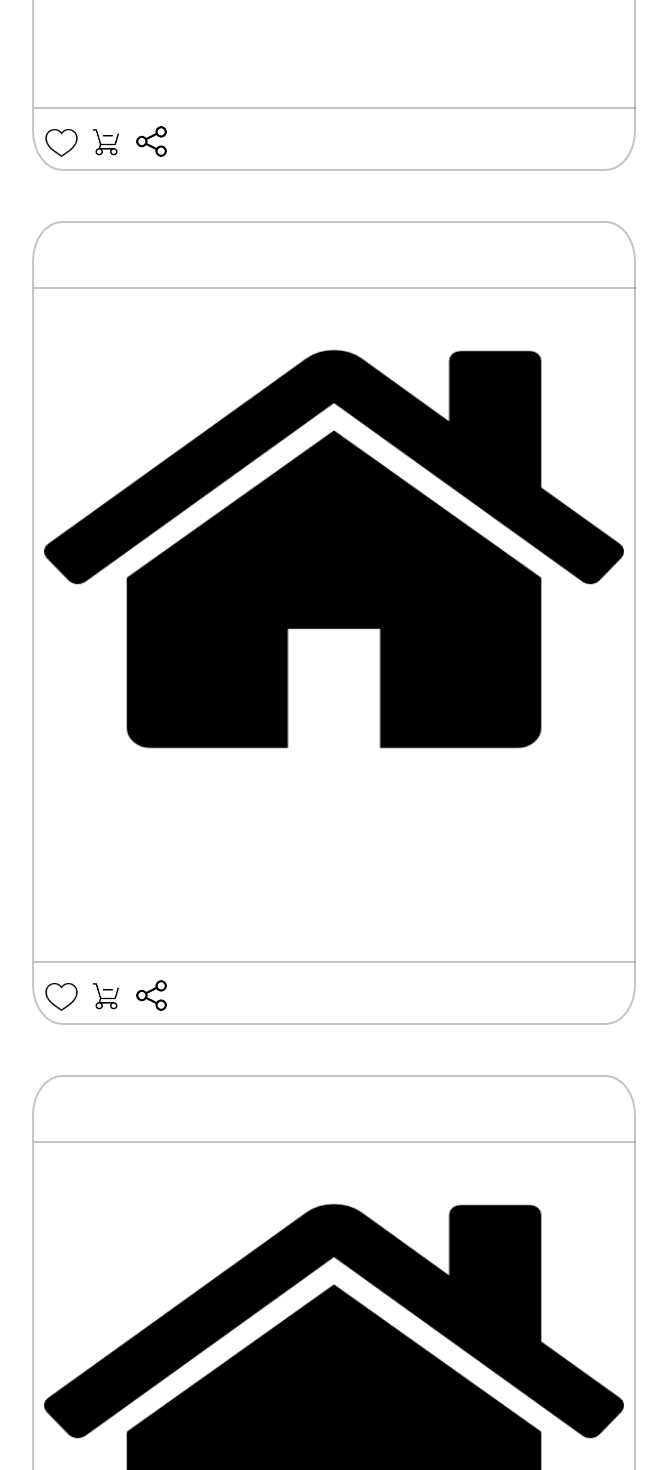
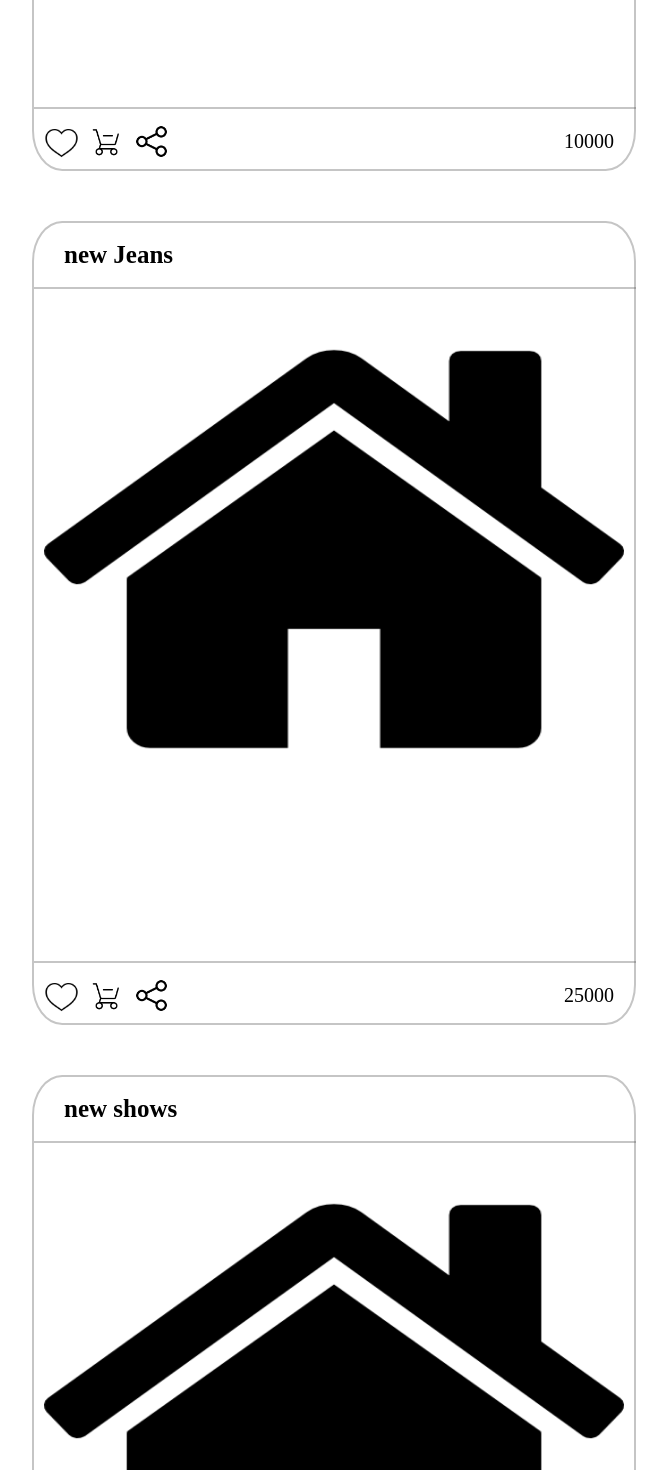
Before and after one commit to yechannam/shopstar, a React (Create React App) app: page / in a window 1280 px wide. Shown: the part 820-2290 px from the top of the page, without its empty margins (346-1013 px from the left). Built offline with nearby package versions, Linux system fonts and the light colour scheme.

Commit message:
ADD: json to postList

```diff
--- a/src/Components/Main.js
+++ b/src/Components/Main.js
@@ -2,14 +2,33 @@ import Post from "./Post";
 import Feed from "./Story";
 
 export default function Main() {
+	const postsInfo = [
+		{
+			id: 1,
+			name: 'new T-shrit',
+			price: '10000',
+		},
+		{
+			id: 2,
+			name: 'new Jeans',
+			price: '25000',
+		},
+		{
+			id: 3,
+			name: 'new shows',
+			price: '110000',
+		}
+	]
+	const posts = (
+		postsInfo.map(function(a) {
+			return <Post name={a.name} price={a.price}></Post>
+	}));
+
 	return (
 		<div>
 			<Feed></Feed>
 			<div className='list'>
-				<Post title="hello" />
-				<Post />
-				<Post />
-				<Post />
+				{posts}
 			</div>
 		</div>
 	)
--- a/src/Components/Post.js
+++ b/src/Components/Post.js
@@ -30,7 +30,7 @@ export default function Post(props) {
 
 			<div style={{border: '1px solid #52525255', width:'100%', marginTop: 'auto', marginBottom: '15px'}}></div>
 
-			<PostNav />
+			<PostNav price={props.price}/>
 		</div>
 	);
 }
```
